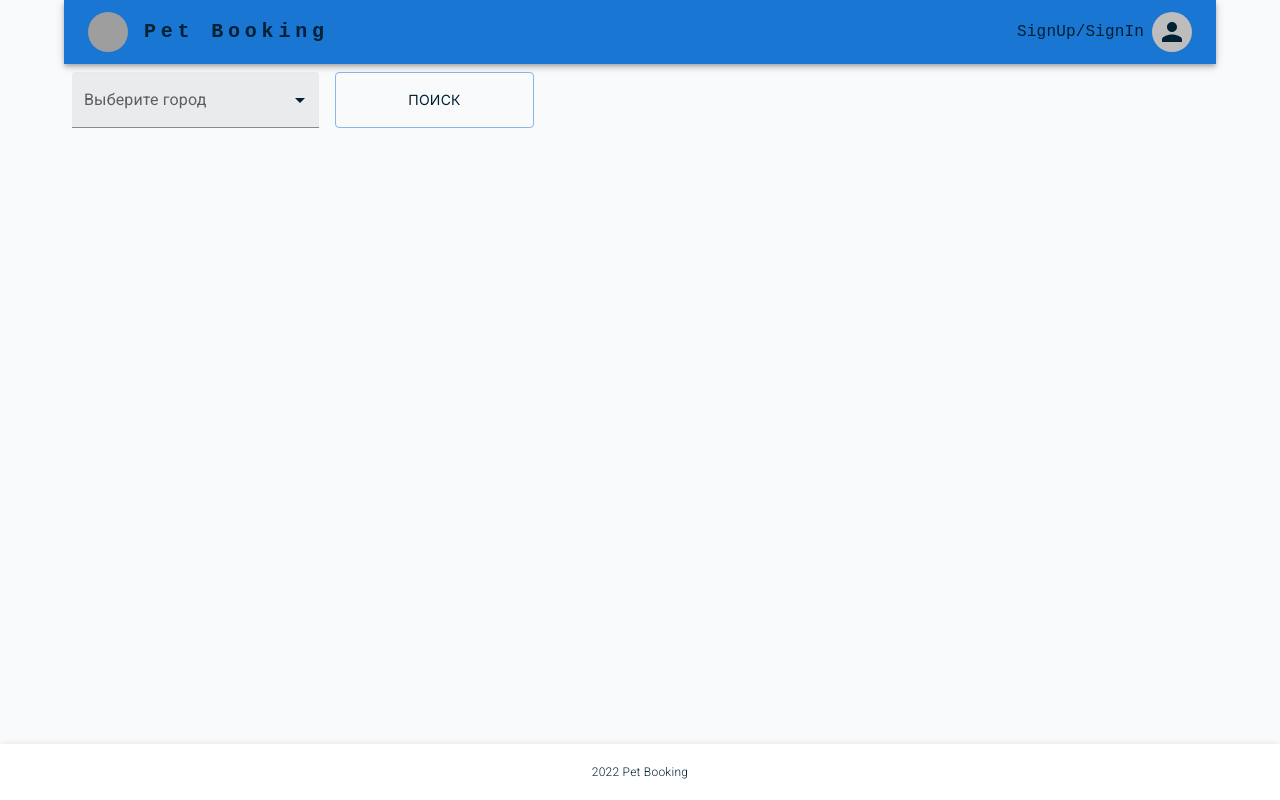
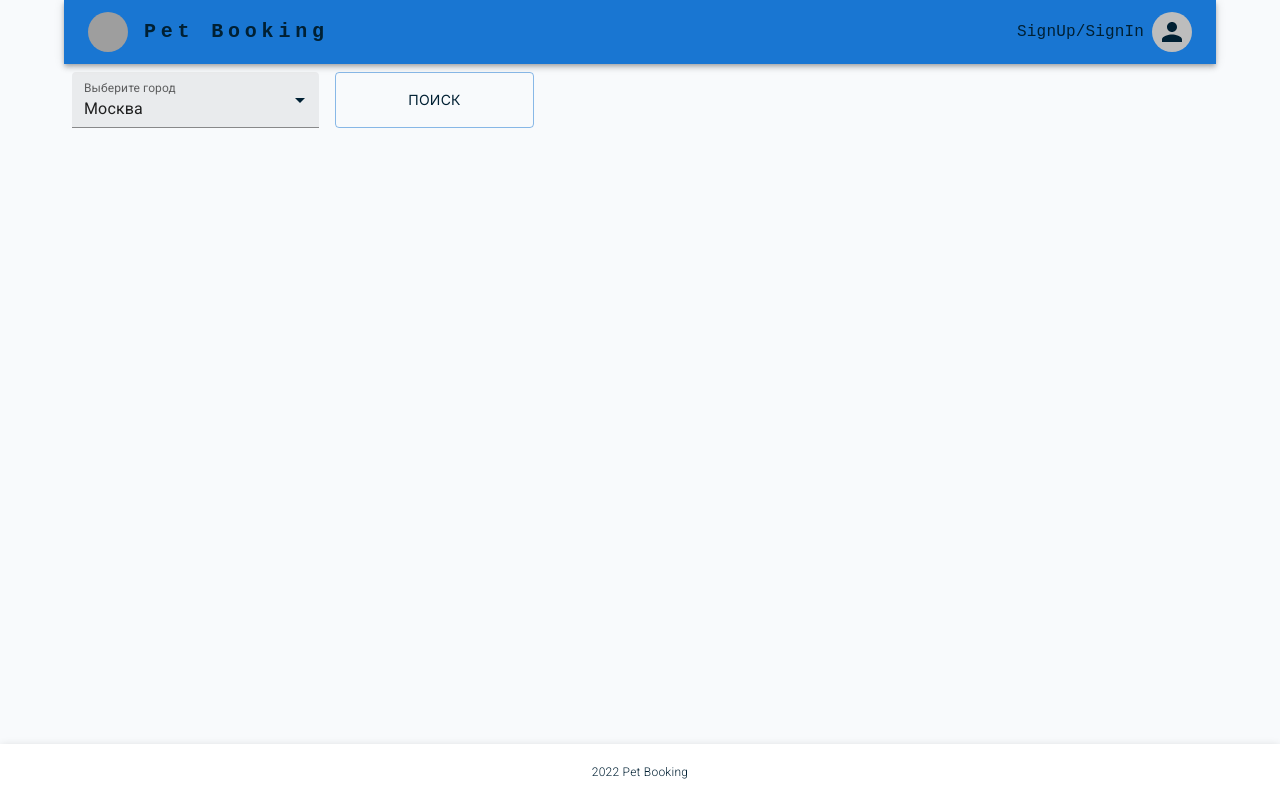
Before and after one commit to victoria369xx/finalProjectGBFront, a React (Create React App) app: page / in a window 1280 px wide. Built offline with nearby package versions, Linux system fonts and the light colour scheme; grey boxes are pictures that could not be loaded.

Commit message:
изменен useState в Search

```diff
--- a/src/components/Search/index.js
+++ b/src/components/Search/index.js
@@ -11,22 +11,21 @@ export const Search = () => {
 
     const cities = getCityArrFromDB()
     console.log(cities)
-    const [currencyCity, setCurrencyCity] = useState({});
+
+    const [cityName, setCityName] = useState('Москва')
 
     const handleChange = (event) => {
         const elTarget = event.target.value
-        console.log(`elTarget: ${elTarget.id}`)
-        setCurrencyCity(elTarget)
-        console.log(currencyCity)
+        setCityName(elTarget)
     }
-    // React.useEffect(() => {
-    //     handleChange()
+    let currencyCity = {}
+    cities.filter(el => {
+        if (el.city == cityName) { currencyCity = el }
 
-    // }, [currencyCity])
-
+    })
 
     const path = `/search/${currencyCity.id}`
-    console.log(currencyCity.id)
+
     return (
 
         <Grid item xs={12} md={12}>
@@ -44,7 +43,7 @@ export const Search = () => {
                     id="filled-select-currency"
                     select
                     label="Выберите город"
-                    value={currencyCity.city}
+                    value={cityName}
                     onChange={handleChange}
                     variant="filled"
 
@@ -52,7 +51,7 @@ export const Search = () => {
                     {/* ___________ Исправить, когда появится Api ____________*/}
 
                     {cities.map((city) => (
-                        <MenuItem key={city.id} value={city}>
+                        <MenuItem key={city.id} value={city.city}>
                             {city.city}
                         </MenuItem>
                     ))}
```
